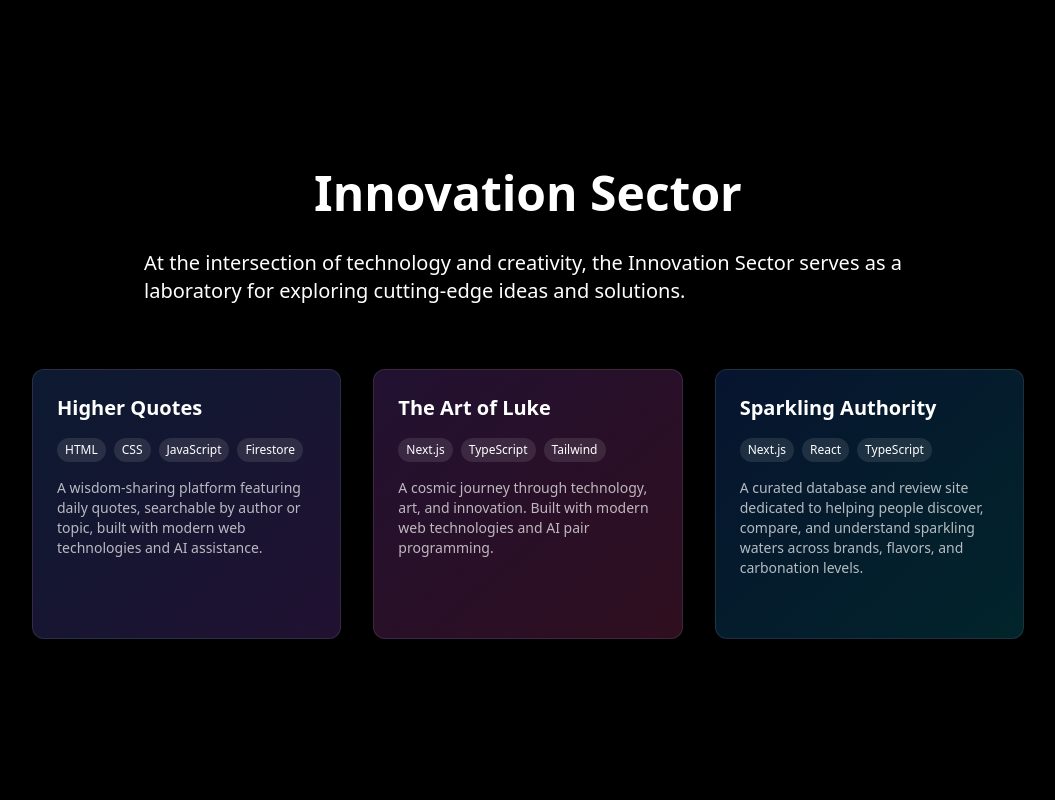
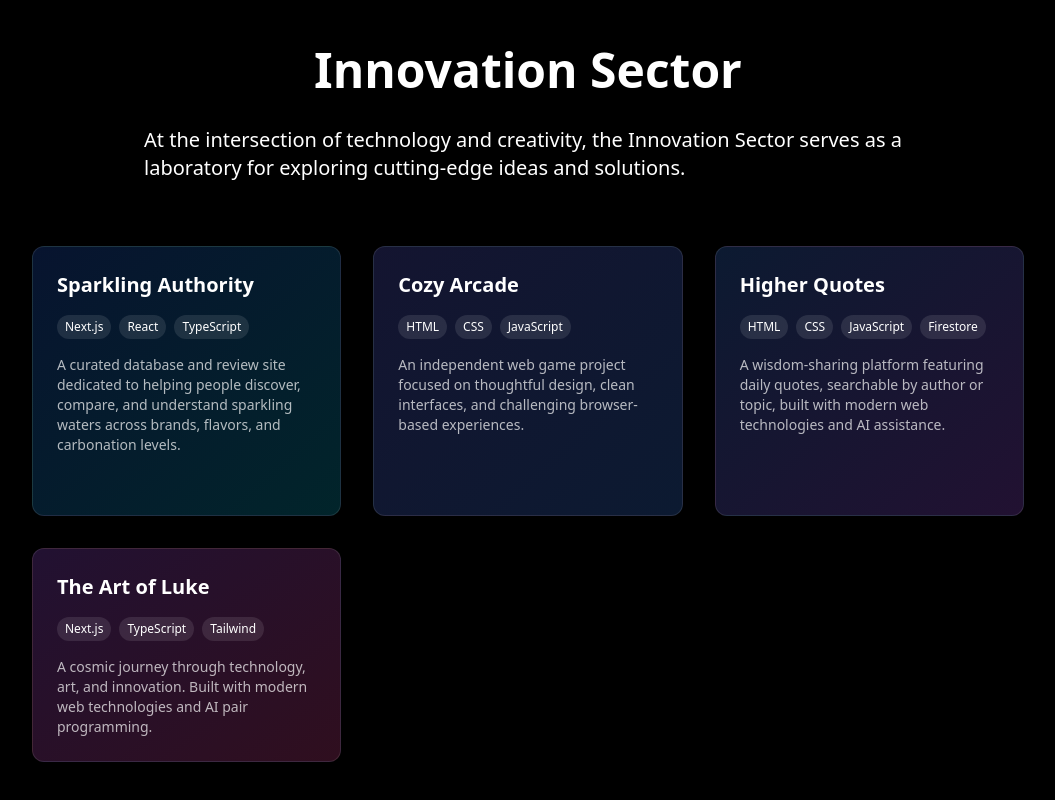
Before and after one commit to whittenluke/theartofluke, a Next.js app: page / in a window 1280 px wide. Shown: the part 3284-4084 px from the top of the page, without its empty margins (112-1167 px from the left). Built offline with nearby package versions, Linux system fonts and the light colour scheme.

Commit message:
Added cozy arcade card

```diff
--- a/src/app/page.tsx
+++ b/src/app/page.tsx
@@ -452,6 +452,98 @@ export default function Home() {
 
               {/* Projects Grid */}
               <div className="grid grid-cols-1 md:grid-cols-2 lg:grid-cols-3 gap-8 px-4 max-w-5xl mx-auto">
+                {/* Sparkling Authority */}
+                <div className="group relative h-full">
+                  <a
+                    href="https://www.sparklingauthority.com"
+                    target="_blank"
+                    rel="noopener noreferrer"
+                    className="block h-full"
+                  >
+                    <div className="
+                      relative h-full flex flex-col
+                      overflow-hidden rounded-xl
+                      bg-gradient-to-br from-blue-600/20 to-cyan-500/20
+                      backdrop-blur-sm border border-white/10
+                      p-6 transition-all duration-500
+                      group-hover:border-white/20 group-hover:from-blue-600/30 group-hover:to-cyan-500/30
+                    ">
+                      {/* Project Title */}
+                      <h3 className="text-xl font-bold mb-4">Sparkling Authority</h3>
+
+                      {/* Tech Stack Tags */}
+                      <div className="flex flex-wrap gap-2 mb-4">
+                        <span className="text-xs px-2 py-1 rounded-full bg-white/10">Next.js</span>
+                        <span className="text-xs px-2 py-1 rounded-full bg-white/10">React</span>
+                        <span className="text-xs px-2 py-1 rounded-full bg-white/10">TypeScript</span>
+                      </div>
+
+                      {/* Project Description */}
+                      <p className="text-sm text-white/70 flex-grow">
+                        A curated database and review site dedicated to helping people discover, compare,
+                        and understand sparkling waters across brands, flavors, and carbonation levels.
+                      </p>
+
+                      {/* Visit Link */}
+                      <div className="
+                        mt-4 opacity-0 transform translate-y-2
+                        group-hover:opacity-100 group-hover:translate-y-0
+                        transition-all duration-300
+                      ">
+                        <span className="text-sm text-white/90 flex items-center gap-1">
+                          Visit Site →
+                        </span>
+                      </div>
+                    </div>
+                  </a>
+                </div>
+
+                {/* Cozy Arcade */}
+                <div className="group relative h-full">
+                  <a
+                    href="https://www.cozyarcade.games"
+                    target="_blank"
+                    rel="noopener noreferrer"
+                    className="block h-full"
+                  >
+                    <div className="
+                      relative h-full flex flex-col
+                      overflow-hidden rounded-xl
+                      bg-gradient-to-br from-indigo-500/20 to-blue-500/20
+                      backdrop-blur-sm border border-white/10
+                      p-6 transition-all duration-500
+                      group-hover:border-white/20 group-hover:from-indigo-500/30 group-hover:to-blue-500/30
+                    ">
+                      {/* Project Title */}
+                      <h3 className="text-xl font-bold mb-4">Cozy Arcade</h3>
+
+                      {/* Tech Stack Tags */}
+                      <div className="flex flex-wrap gap-2 mb-4">
+                        <span className="text-xs px-2 py-1 rounded-full bg-white/10">HTML</span>
+                        <span className="text-xs px-2 py-1 rounded-full bg-white/10">CSS</span>
+                        <span className="text-xs px-2 py-1 rounded-full bg-white/10">JavaScript</span>
+                      </div>
+
+                      {/* Project Description */}
+                      <p className="text-sm text-white/70 flex-grow">
+                        An independent web game project focused on thoughtful design, clean interfaces,
+                        and challenging browser-based experiences.
+                      </p>
+
+                      {/* Visit Link */}
+                      <div className="
+                        mt-4 opacity-0 transform translate-y-2
+                        group-hover:opacity-100 group-hover:translate-y-0
+                        transition-all duration-300
+                      ">
+                        <span className="text-sm text-white/90 flex items-center gap-1">
+                          Visit Site →
+                        </span>
+                      </div>
+                    </div>
+                  </a>
+                </div>
+
                 {/* Higher Quotes */}
                 <div className="group relative h-full">
                   <a
@@ -520,52 +612,6 @@ export default function Home() {
                       web technologies and AI pair programming.
                     </p>
                   </div>
-                </div>
-
-                {/* Sparkling Authority */}
-                <div className="group relative h-full">
-                  <a
-                    href="https://www.sparklingauthority.com"
-                    target="_blank"
-                    rel="noopener noreferrer"
-                    className="block h-full"
-                  >
-                    <div className="
-                      relative h-full flex flex-col
-                      overflow-hidden rounded-xl
-                      bg-gradient-to-br from-blue-600/20 to-cyan-500/20
-                      backdrop-blur-sm border border-white/10
-                      p-6 transition-all duration-500
-                      group-hover:border-white/20 group-hover:from-blue-600/30 group-hover:to-cyan-500/30
-                    ">
-                      {/* Project Title */}
-                      <h3 className="text-xl font-bold mb-4">Sparkling Authority</h3>
-
-                      {/* Tech Stack Tags */}
-                      <div className="flex flex-wrap gap-2 mb-4">
-                        <span className="text-xs px-2 py-1 rounded-full bg-white/10">Next.js</span>
-                        <span className="text-xs px-2 py-1 rounded-full bg-white/10">React</span>
-                        <span className="text-xs px-2 py-1 rounded-full bg-white/10">TypeScript</span>
-                      </div>
-
-                      {/* Project Description */}
-                      <p className="text-sm text-white/70 flex-grow">
-                        A curated database and review site dedicated to helping people discover, compare,
-                        and understand sparkling waters across brands, flavors, and carbonation levels.
-                      </p>
-
-                      {/* Visit Link */}
-                      <div className="
-                        mt-4 opacity-0 transform translate-y-2
-                        group-hover:opacity-100 group-hover:translate-y-0
-                        transition-all duration-300
-                      ">
-                        <span className="text-sm text-white/90 flex items-center gap-1">
-                          Visit Site →
-                        </span>
-                      </div>
-                    </div>
-                  </a>
                 </div>
               </div>
             </div>
```
